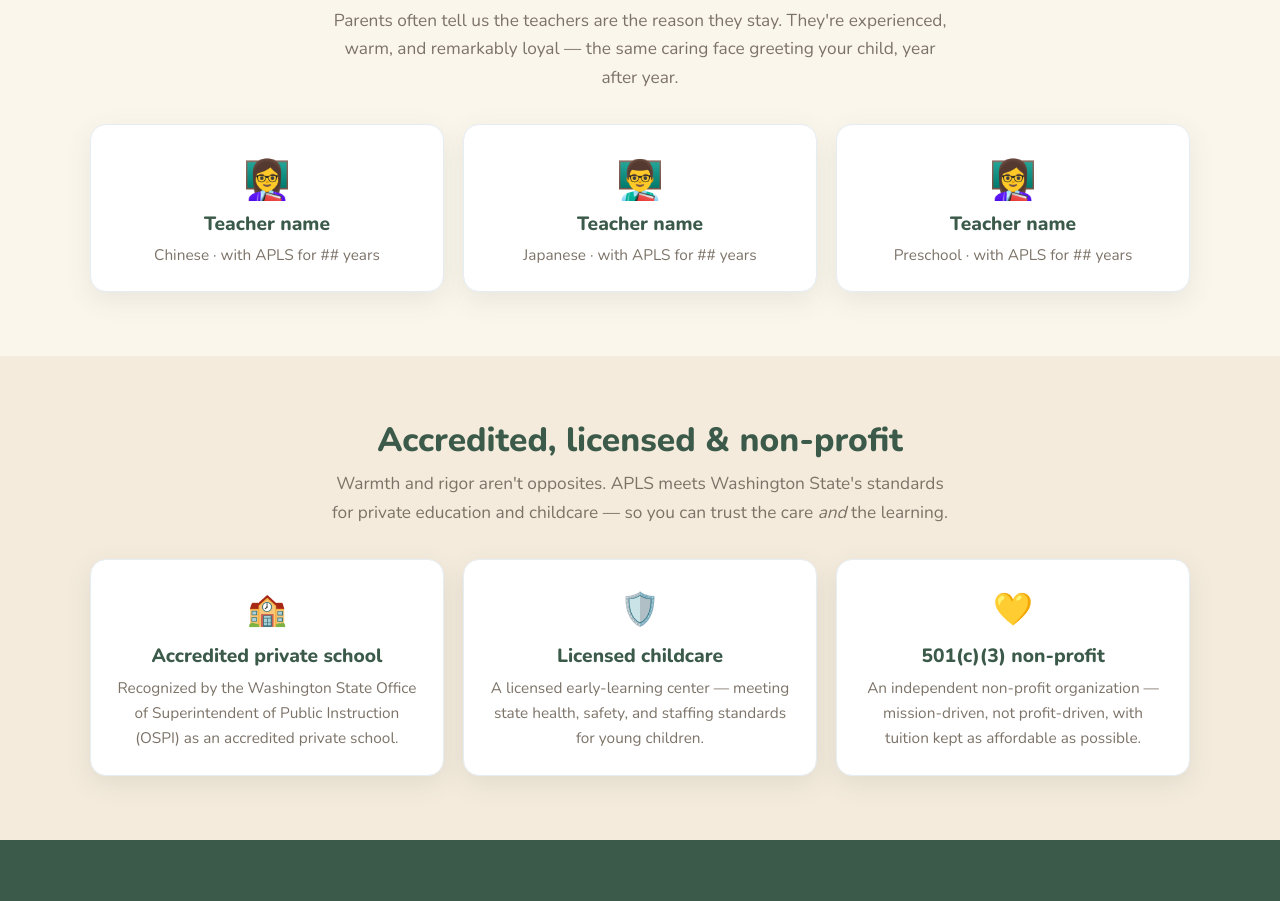
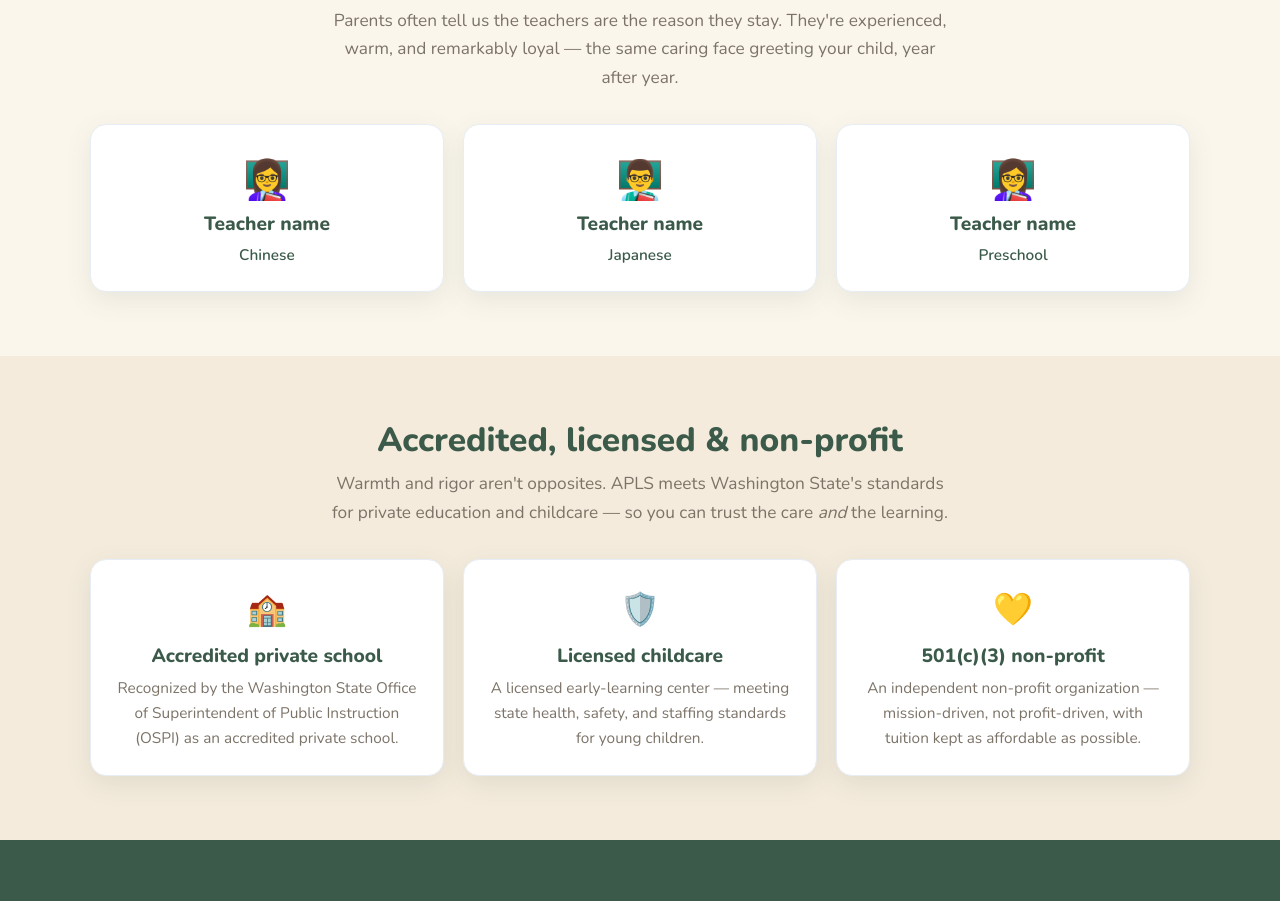
Before and after one commit to parryying/apls-website, a plain HTML site: page why-apls.html in a window 1280 px wide. Shown: the part 2631-3532 px from the top of the page. Drawn offline with nearby package versions, Linux system fonts and the light colour scheme.

Commit message:
Make teacher bios editable via data/teachers.js (self-updating like tuition/calendar)

```diff
--- a/css/styles.css
+++ b/css/styles.css
@@ -159,6 +159,9 @@ a:hover { text-decoration: underline; }
 .card p { color: var(--muted); margin: 0; font-size: .96rem; }
 .card h3 em { color: var(--red); font-style: normal; }
 .teacher-card .avatar { font-size: 2.4rem; }
+.teacher-card .avatar-photo { width: 96px; height: 96px; border-radius: 50%; object-fit: cover; display: block; margin: 0 auto .6rem; }
+.teacher-card .teacher-meta { font-weight: 600; color: var(--navy); }
+.teacher-card .teacher-bio { margin-top: .5rem; }
 .cards.cols-3 { grid-template-columns: repeat(3, 1fr); }
 .cards.cols-2 { grid-template-columns: repeat(2, 1fr); max-width: 820px; margin-inline: auto; }
 
--- /dev/null
+++ b/data/teachers.js
@@ -0,0 +1,48 @@
+/* ============================================================
+   ✏️  TEACHERS — EDIT THIS FILE TO ADD OR UPDATE TEACHER BIOS
+   ------------------------------------------------------------
+   This is the ONE place teacher profiles are stored. The
+   "Why APLS" page reads from here, so you only edit this file.
+
+   • Add a teacher?   Copy one { ... } block below and edit it.
+   • Remove a teacher? Delete their { ... } block.
+   • Reorder?         Move the blocks up or down.
+   Keep the quotes, and keep a comma between blocks.
+   Save the file and refresh the page — done.
+
+   Each teacher has these fields:
+     name  - the teacher's name                         (required)
+     role  - language or program, e.g. "Chinese",
+             "Japanese", "Preschool"
+     years - number of years at APLS (use "" to hide it)
+     bio   - one or two warm sentences                  (optional)
+     photo - path to a photo in the images folder, e.g.
+             "images/teacher-mei.jpg"  (use "" for none)
+     icon  - a friendly emoji shown when there is no photo
+   ============================================================ */
+window.APLS_TEACHERS = [
+  {
+    name: "Teacher name",
+    role: "Chinese",
+    years: "",
+    bio: "",
+    photo: "",
+    icon: "\uD83D\uDC69\u200D\uD83C\uDFEB"
+  },
+  {
+    name: "Teacher name",
+    role: "Japanese",
+    years: "",
+    bio: "",
+    photo: "",
+    icon: "\uD83D\uDC68\u200D\uD83C\uDFEB"
+  },
+  {
+    name: "Teacher name",
+    role: "Preschool",
+    years: "",
+    bio: "",
+    photo: "",
+    icon: "\uD83D\uDC69\u200D\uD83C\uDFEB"
+  }
+];
--- a/js/apls-render.js
+++ b/js/apls-render.js
@@ -111,8 +111,46 @@
     if (data.footnote) root.appendChild(el("p", "muted", data.footnote));
   }
 
+  /* ---------- Teachers ---------- */
+  function renderTeachers() {
+    var root = document.getElementById("teachers-root");
+    if (!root || typeof window.APLS_TEACHERS === "undefined") return;
+    var list = window.APLS_TEACHERS;
+    if (!list || !list.length) return;
+    root.innerHTML = "";
+
+    list.forEach(function (t) {
+      var card = el("div", "card teacher-card");
+
+      if (t.photo) {
+        var img = document.createElement("img");
+        img.className = "avatar-photo";
+        img.src = t.photo;
+        img.alt = t.name || "APLS teacher";
+        img.loading = "lazy";
+        card.appendChild(img);
+      } else {
+        card.appendChild(el("div", "avatar", t.icon || "\uD83D\uDC69\u200D\uD83C\uDFEB"));
+      }
+
+      if (t.name) card.appendChild(el("h3", null, t.name));
+
+      var meta = [];
+      if (t.role) meta.push(t.role);
+      if (t.years !== undefined && t.years !== null && String(t.years).trim() !== "") {
+        meta.push("with APLS for " + t.years + " years");
+      }
+      if (meta.length) card.appendChild(el("p", "teacher-meta", meta.join(" \u00b7 ")));
+
+      if (t.bio) card.appendChild(el("p", "teacher-bio", t.bio));
+
+      root.appendChild(card);
+    });
+  }
+
   document.addEventListener("DOMContentLoaded", function () {
     renderTuition();
     renderCalendar();
+    renderTeachers();
   });
 })();
--- a/why-apls.html
+++ b/why-apls.html
@@ -186,11 +186,13 @@
         Parents often tell us the teachers are the reason they stay. They're experienced, warm, and
         remarkably loyal — the same caring face greeting your child, year after year.
       </p>
-      <!-- ✏️ EDIT: replace with 2–3 real teacher profiles — name, language, and years with APLS -->
-      <div class="cards cols-3">
-        <div class="card teacher-card"><div class="avatar">👩‍🏫</div><h3>Teacher name</h3><p>Chinese · with APLS for ## years</p></div>
-        <div class="card teacher-card"><div class="avatar">👨‍🏫</div><h3>Teacher name</h3><p>Japanese · with APLS for ## years</p></div>
-        <div class="card teacher-card"><div class="avatar">👩‍🏫</div><h3>Teacher name</h3><p>Preschool · with APLS for ## years</p></div>
+      <!-- ✏️ EDIT: teacher profiles are managed in ONE place — data/teachers.js.
+           Add, edit, or remove teachers there (name, role, years, bio, photo) and
+           this section rebuilds automatically. The cards below are a fallback only. -->
+      <div id="teachers-root" class="cards cols-3">
+        <div class="card teacher-card"><div class="avatar">👩‍🏫</div><h3>Teacher name</h3><p class="teacher-meta">Chinese</p></div>
+        <div class="card teacher-card"><div class="avatar">👨‍🏫</div><h3>Teacher name</h3><p class="teacher-meta">Japanese</p></div>
+        <div class="card teacher-card"><div class="avatar">👩‍🏫</div><h3>Teacher name</h3><p class="teacher-meta">Preschool</p></div>
       </div>
     </div>
   </section>
@@ -308,5 +310,7 @@
     </div>
   </footer>
 
+  <script src="data/teachers.js"></script>
+  <script src="js/apls-render.js"></script>
 </body>
 </html>
```
